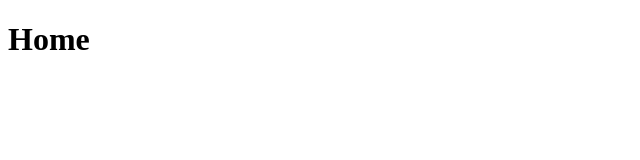
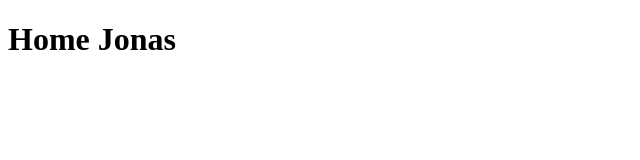
Before and after one commit to jonasbfranco/ideia-unica, a Next.js app: page / in a window 1280 px wide. Shown: the top 160 px of the page, without its empty margins (0-640 px from the left). Built offline with nearby package versions, Linux system fonts and the light colour scheme.

Commit message:
teste de pagina home

```diff
--- a/pages/index.js
+++ b/pages/index.js
@@ -4,7 +4,7 @@ import { useState } from 'react';
 function Home() {
     return  (
         <div>
-            <h1>Home</h1>
+            <h1>Home Jonas</h1>
         </div>
     )
 }
```
